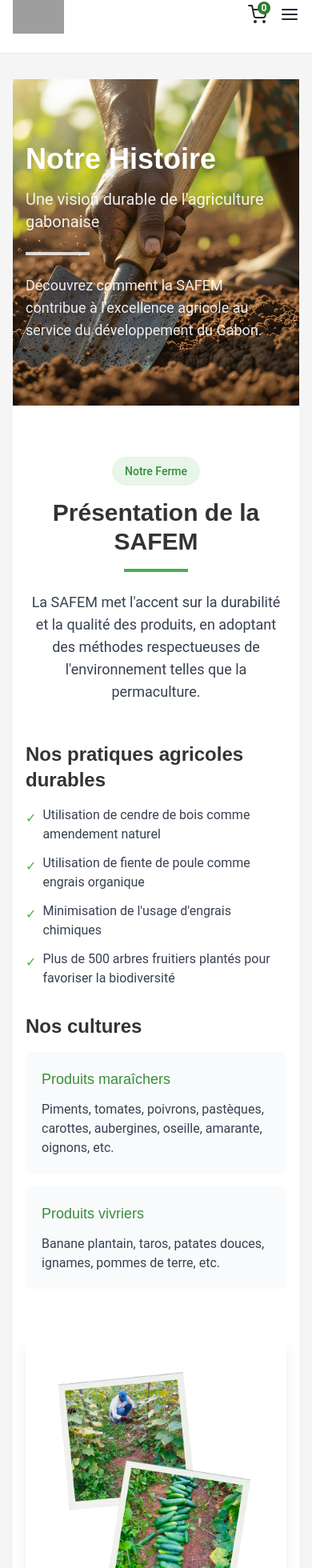
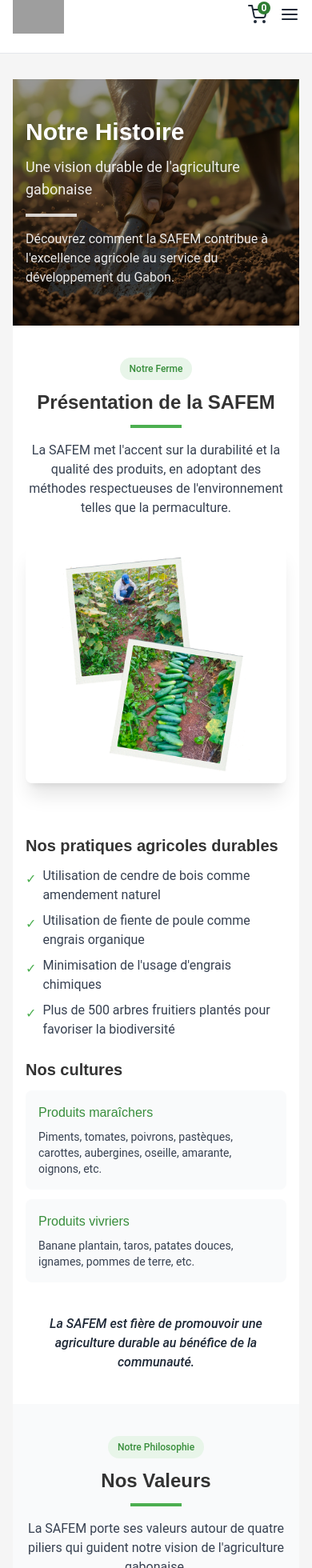
Before and after one commit to FranckSowax/safem, a Next.js app in the folder src/frontend/: page /about in a window 390 px wide. Shown: the part 30-1990 px from the top of the page at 80% size. Built offline with nearby package versions, Linux system fonts and the light colour scheme; no server answers; grey boxes are pictures that could not be loaded.

Commit message:
Optimisation de la responsivité de la page Notre Histoire pour mobile - ajustements des espacements, tailles de texte et mise en page

```diff
--- a/src/frontend/src/pages/about/index.js
+++ b/src/frontend/src/pages/about/index.js
@@ -18,29 +18,31 @@
       </Head>
 
       {/* Section Hero avec bannière */}
-      <section className="py-20 md:py-28 relative bg-gray-50">
+      <section className="py-12 sm:py-16 md:py-24 lg:py-28 relative bg-gray-50">
         <div className="absolute inset-0 z-0 overflow-hidden">
           <div
             style={{
               backgroundImage: "url('/static/banner_notre_histoire.webp')",
               backgroundSize: "cover",
-              backgroundPosition: "center",
+              backgroundPosition: "center 30%",
               position: "absolute",
               width: "100%",
               height: "100%"
             }}
             aria-label="SAFEM - Notre Histoire"
+            className="banner-image"
           ></div>
+          <div className="absolute inset-0 bg-black bg-opacity-40"></div>
         </div>
 
-        <div className="container-custom relative z-10">
+        <div className="container-custom relative z-10 px-4 sm:px-6">
           <div className="max-w-3xl">
-            <h1 className="text-4xl md:text-5xl lg:text-6xl font-heading font-bold mb-4 text-white drop-shadow-lg">Notre Histoire</h1>
-            <p className="text-xl md:text-2xl text-white opacity-90 mb-6 drop-shadow-md">
+            <h1 className="text-3xl sm:text-4xl md:text-5xl lg:text-6xl font-heading font-bold mb-3 sm:mb-4 text-white drop-shadow-lg">Notre Histoire</h1>
+            <p className="text-lg sm:text-xl md:text-2xl text-white opacity-90 mb-4 sm:mb-6 drop-shadow-md">
               Une vision durable de l'agriculture gabonaise
             </p>
-            <div className="h-1 w-20 bg-white opacity-80 mb-6"></div>
-            <p className="text-lg md:text-xl text-white opacity-90 drop-shadow-md">
+            <div className="h-1 w-16 sm:w-20 bg-white opacity-80 mb-4 sm:mb-6"></div>
+            <p className="text-base sm:text-lg md:text-xl text-white opacity-90 drop-shadow-md max-w-lg sm:max-w-xl md:max-w-2xl">
               Découvrez comment la SAFEM contribue à l'excellence agricole au service du développement du Gabon.
             </p>
           </div>
@@ -48,57 +50,57 @@
       </section>
 
       {/* Section 1: Présentation de la Ferme */}
-      <section className="py-16 bg-white">
-        <div className="container-custom animate-fade-in-up">
-          <div className="mb-12 text-center">
-            <span className="inline-block px-4 py-2 rounded-full bg-primary-50 text-primary-700 font-medium text-sm mb-4">Notre Ferme</span>
-            <h2 className="text-3xl md:text-4xl font-heading font-bold mb-4">Présentation de la SAFEM</h2>
-            <div className="h-1 w-20 bg-primary-500 mx-auto mb-6"></div>
-            <p className="text-gray-700 text-lg max-w-3xl mx-auto">
+      <section className="py-10 sm:py-12 md:py-16 bg-white">
+        <div className="container-custom animate-fade-in-up px-4 sm:px-6">
+          <div className="mb-8 sm:mb-12 text-center">
+            <span className="inline-block px-3 sm:px-4 py-1.5 sm:py-2 rounded-full bg-primary-50 text-primary-700 font-medium text-xs sm:text-sm mb-3 sm:mb-4">Notre Ferme</span>
+            <h2 className="text-2xl sm:text-3xl md:text-4xl font-heading font-bold mb-3 sm:mb-4">Présentation de la SAFEM</h2>
+            <div className="h-1 w-16 sm:w-20 bg-primary-500 mx-auto mb-4 sm:mb-6"></div>
+            <p className="text-gray-700 text-base sm:text-lg max-w-3xl mx-auto">
               La SAFEM met l'accent sur la durabilité et la qualité des produits, en adoptant des méthodes respectueuses de l'environnement telles que la permaculture.
             </p>
           </div>
 
-          <div className="flex flex-col md:flex-row gap-12 items-center mb-16">
-            <div className="w-full md:w-1/2">
-              <h3 className="text-2xl font-heading font-semibold mb-4">Nos pratiques agricoles durables</h3>
-              <ul className="space-y-3 text-gray-700">
+          <div className="flex flex-col md:flex-row gap-8 md:gap-12 items-start mb-10 sm:mb-16">
+            <div className="w-full md:w-1/2 order-2 md:order-1">
+              <h3 className="text-xl sm:text-2xl font-heading font-semibold mb-3 sm:mb-4">Nos pratiques agricoles durables</h3>
+              <ul className="space-y-2 sm:space-y-3 text-gray-700">
                 <li className="flex items-start">
-                  <span className="text-primary-500 mr-2 mt-1">✓</span>
+                  <span className="text-primary-500 mr-2 mt-1 flex-shrink-0">✓</span>
                   <span>Utilisation de cendre de bois comme amendement naturel</span>
                 </li>
                 <li className="flex items-start">
-                  <span className="text-primary-500 mr-2 mt-1">✓</span>
+                  <span className="text-primary-500 mr-2 mt-1 flex-shrink-0">✓</span>
                   <span>Utilisation de fiente de poule comme engrais organique</span>
                 </li>
                 <li className="flex items-start">
-                  <span className="text-primary-500 mr-2 mt-1">✓</span>
+                  <span className="text-primary-500 mr-2 mt-1 flex-shrink-0">✓</span>
                   <span>Minimisation de l'usage d'engrais chimiques</span>
                 </li>
                 <li className="flex items-start">
-                  <span className="text-primary-500 mr-2 mt-1">✓</span>
+                  <span className="text-primary-500 mr-2 mt-1 flex-shrink-0">✓</span>
                   <span>Plus de 500 arbres fruitiers plantés pour favoriser la biodiversité</span>
                 </li>
               </ul>
 
-              <div className="mt-8">
-                <h3 className="text-2xl font-heading font-semibold mb-4">Nos cultures</h3>
-                <div className="grid grid-cols-1 sm:grid-cols-2 gap-4">
-                  <div className="bg-gray-50 p-5 rounded-lg">
-                    <h4 className="font-heading font-medium text-lg mb-3 text-primary-700">Produits maraîchers</h4>
-                    <p className="text-gray-700">Piments, tomates, poivrons, pastèques, carottes, aubergines, oseille, amarante, oignons, etc.</p>
+              <div className="mt-6 sm:mt-8">
+                <h3 className="text-xl sm:text-2xl font-heading font-semibold mb-3 sm:mb-4">Nos cultures</h3>
+                <div className="grid grid-cols-1 sm:grid-cols-2 gap-3 sm:gap-4">
+                  <div className="bg-gray-50 p-4 sm:p-5 rounded-lg">
+                    <h4 className="font-heading font-medium text-base sm:text-lg mb-2 sm:mb-3 text-primary-700">Produits maraîchers</h4>
+                    <p className="text-gray-700 text-sm sm:text-base">Piments, tomates, poivrons, pastèques, carottes, aubergines, oseille, amarante, oignons, etc.</p>
                   </div>
-                  <div className="bg-gray-50 p-5 rounded-lg">
-                    <h4 className="font-heading font-medium text-lg mb-3 text-primary-700">Produits vivriers</h4>
-                    <p className="text-gray-700">Banane plantain, taros, patates douces, ignames, pommes de terre, etc.</p>
+                  <div className="bg-gray-50 p-4 sm:p-5 rounded-lg">
+                    <h4 className="font-heading font-medium text-base sm:text-lg mb-2 sm:mb-3 text-primary-700">Produits vivriers</h4>
+                    <p className="text-gray-700 text-sm sm:text-base">Banane plantain, taros, patates douces, ignames, pommes de terre, etc.</p>
                   </div>
                 </div>
               </div>
             </div>
 
             {/* Image de la ferme avec les cultures */}
-            <div className="w-full md:w-1/2 rounded-lg overflow-hidden shadow-xl">
-              <div className="relative" style={{ height: "400px" }}>
+            <div className="w-full md:w-1/2 rounded-lg overflow-hidden shadow-xl mb-8 md:mb-0 order-1 md:order-2">
+              <div className="relative" style={{ height: "300px", maxHeight: "50vh" }}>
                 <div
                   style={{
                     backgroundImage: "url('/static/notre_histoire1.png')",
@@ -110,13 +112,14 @@
                     height: "100%"
                   }}
                   aria-label="SAFEM - Cultures durables"
+                  className="banner-image"
                 ></div>
               </div>
             </div>
           </div>
 
           <div className="text-center">
-            <p className="text-lg text-gray-800 font-medium italic">
+            <p className="text-base sm:text-lg text-gray-800 font-medium italic">
               La SAFEM est fière de promouvoir une agriculture durable au bénéfice de la communauté.
             </p>
           </div>
@@ -124,65 +127,65 @@
       </section>
 
       {/* Section 2: Nos Valeurs */}
-      <section className="py-16 bg-gray-50">
-        <div className="container-custom animate-fade-in-up delay-100">
-          <div className="mb-12 text-center">
-            <span className="inline-block px-4 py-2 rounded-full bg-primary-50 text-primary-700 font-medium text-sm mb-4">Notre Philosophie</span>
-            <h2 className="text-3xl md:text-4xl font-heading font-bold mb-4">Nos Valeurs</h2>
-            <div className="h-1 w-20 bg-primary-500 mx-auto mb-6"></div>
-            <p className="text-gray-700 text-lg max-w-3xl mx-auto">
+      <section className="py-10 sm:py-12 md:py-16 bg-gray-50">
+        <div className="container-custom animate-fade-in-up delay-100 px-4 sm:px-6">
+          <div className="mb-8 sm:mb-12 text-center">
+            <span className="inline-block px-3 sm:px-4 py-1.5 sm:py-2 rounded-full bg-primary-50 text-primary-700 font-medium text-xs sm:text-sm mb-3 sm:mb-4">Notre Philosophie</span>
+            <h2 className="text-2xl sm:text-3xl md:text-4xl font-heading font-bold mb-3 sm:mb-4">Nos Valeurs</h2>
+            <div className="h-1 w-16 sm:w-20 bg-primary-500 mx-auto mb-4 sm:mb-6"></div>
+            <p className="text-gray-700 text-base sm:text-lg max-w-3xl mx-auto">
               La SAFEM porte ses valeurs autour de quatre piliers qui guident notre vision de l'agriculture gabonaise.
             </p>
           </div>
 
-          <div className="grid grid-cols-1 md:grid-cols-2 gap-8 mb-12">
+          <div className="grid grid-cols-1 md:grid-cols-2 gap-4 sm:gap-6 md:gap-8 mb-8 sm:mb-12">
             {/* Valeur 1 - Travail */}
-            <div className="bg-white rounded-lg p-6 hover:shadow-md transition-shadow border border-gray-100 flex items-start">
-              <div className="w-12 h-12 bg-primary-50 rounded-full flex items-center justify-center flex-shrink-0 mr-4">
-                <FiBriefcase className="text-primary-700 text-xl" />
+            <div className="bg-white rounded-lg p-4 sm:p-6 hover:shadow-md transition-shadow border border-gray-100 flex flex-col sm:flex-row items-center sm:items-start text-center sm:text-left">
+              <div className="w-10 h-10 sm:w-12 sm:h-12 bg-primary-50 rounded-full flex items-center justify-center flex-shrink-0 mb-3 sm:mb-0 sm:mr-4">
+                <FiBriefcase className="text-primary-700 text-lg sm:text-xl" />
               </div>
               <div>
-                <h3 className="text-xl font-heading font-semibold mb-2">Travail en agriculture</h3>
-                <p className="text-gray-700">
+                <h3 className="text-lg sm:text-xl font-heading font-semibold mb-1 sm:mb-2">Travail en agriculture</h3>
+                <p className="text-gray-700 text-sm sm:text-base">
                   Cela englobe toutes les activités physiques et mentales nécessaires à la production agricole, de la préparation du sol jusqu'à la récolte, en passant par l'élevage.
                 </p>
               </div>
             </div>
 
             {/* Valeur 2 - Engagement */}
-            <div className="bg-white rounded-lg p-6 hover:shadow-md transition-shadow border border-gray-100 flex items-start">
-              <div className="w-12 h-12 bg-primary-50 rounded-full flex items-center justify-center flex-shrink-0 mr-4">
-                <FiHeart className="text-primary-700 text-xl" />
+            <div className="bg-white rounded-lg p-4 sm:p-6 hover:shadow-md transition-shadow border border-gray-100 flex flex-col sm:flex-row items-center sm:items-start text-center sm:text-left">
+              <div className="w-10 h-10 sm:w-12 sm:h-12 bg-primary-50 rounded-full flex items-center justify-center flex-shrink-0 mb-3 sm:mb-0 sm:mr-4">
+                <FiHeart className="text-primary-700 text-lg sm:text-xl" />
               </div>
               <div>
-                <h3 className="text-xl font-heading font-semibold mb-2">Engagement</h3>
-                <p className="text-gray-700">
+                <h3 className="text-lg sm:text-xl font-heading font-semibold mb-1 sm:mb-2">Engagement</h3>
+                <p className="text-gray-700 text-sm sm:text-base">
                   Passion et dévouement des agriculteurs à produire des aliments de qualité tout en préservant l'environnement, respectant les normes de durabilité et contribuant positivement à la communauté.
                 </p>
               </div>
             </div>
 
             {/* Valeur 3 - Durabilité */}
-            <div className="bg-white rounded-lg p-6 hover:shadow-md transition-shadow border border-gray-100 flex items-start">
-              <div className="w-12 h-12 bg-primary-50 rounded-full flex items-center justify-center flex-shrink-0 mr-4">
-                <FiGlobe className="text-primary-700 text-xl" />
+            <div className="bg-white rounded-lg p-4 sm:p-6 hover:shadow-md transition-shadow border border-gray-100 flex flex-col sm:flex-row items-center sm:items-start text-center sm:text-left">
+              <div className="w-10 h-10 sm:w-12 sm:h-12 bg-primary-50 rounded-full flex items-center justify-center flex-shrink-0 mb-3 sm:mb-0 sm:mr-4">
+                <FiGlobe className="text-primary-700 text-lg sm:text-xl" />
               </div>
               <div>
-                <h3 className="text-xl font-heading font-semibold mb-2">Durabilité</h3>
-                <p className="text-gray-700">
+                <h3 className="text-lg sm:text-xl font-heading font-semibold mb-1 sm:mb-2">Durabilité</h3>
+                <p className="text-gray-700 text-sm sm:text-base">
                   Produire de manière responsable en préservant les ressources naturelles (eau, sol, biodiversité), en réduisant les émissions de gaz à effet de serre et en limitant l'utilisation de produits chimiques.
                 </p>
               </div>
             </div>
 
             {/* Valeur 4 - Progrès */}
-            <div className="bg-white rounded-lg p-6 hover:shadow-md transition-shadow border border-gray-100 flex items-start">
-              <div className="w-12 h-12 bg-primary-50 rounded-full flex items-center justify-center flex-shrink-0 mr-4">
-                <FiTrendingUp className="text-primary-700 text-xl" />
+            <div className="bg-white rounded-lg p-4 sm:p-6 hover:shadow-md transition-shadow border border-gray-100 flex flex-col sm:flex-row items-center sm:items-start text-center sm:text-left">
+              <div className="w-10 h-10 sm:w-12 sm:h-12 bg-primary-50 rounded-full flex items-center justify-center flex-shrink-0 mb-3 sm:mb-0 sm:mr-4">
+                <FiTrendingUp className="text-primary-700 text-lg sm:text-xl" />
               </div>
               <div>
-                <h3 className="text-xl font-heading font-semibold mb-2">Progrès</h3>
-                <p className="text-gray-700">
+                <h3 className="text-lg sm:text-xl font-heading font-semibold mb-1 sm:mb-2">Progrès</h3>
+                <p className="text-gray-700 text-sm sm:text-base">
                   Recherche continue d'innovation et d'améliorations visant à accroître l'efficacité, la productivité et la durabilité à travers l'adoption de technologies nouvelles et des méthodes agricoles avancées.
                 </p>
               </div>
@@ -190,7 +193,7 @@
           </div>
 
           {/* Bannière illustrative simple */}
-          <div className="relative rounded-xl overflow-hidden h-80 mt-12">
+          <div className="relative rounded-xl overflow-hidden h-64 sm:h-72 md:h-80 mt-8 sm:mt-10 md:mt-12">
             <div className="absolute inset-0">
               <div
                 style={{
@@ -202,12 +205,14 @@
                   height: "100%"
                 }}
                 aria-label="Une agriculture responsable pour le Gabon"
+                className="banner-image"
               ></div>
+              <div className="absolute inset-0 bg-black bg-opacity-40"></div>
             </div>
             <div className="absolute inset-0 z-20 flex items-center justify-center">
               <div className="text-center text-white max-w-xl px-4">
-                <h3 className="text-2xl md:text-3xl font-heading font-bold mb-4 text-white">Une agriculture responsable pour le Gabon</h3>
-                <p className="text-lg opacity-90">Notre ambition est de contribuer à un avenir agricole durable, respectueux des écosystèmes et profitable aux communautés locales.</p>
+                <h3 className="text-xl sm:text-2xl md:text-3xl font-heading font-bold mb-2 sm:mb-4 text-white">Une agriculture responsable pour le Gabon</h3>
+                <p className="text-sm sm:text-base md:text-lg opacity-90">Notre ambition est de contribuer à un avenir agricole durable, respectueux des écosystèmes et profitable aux communautés locales.</p>
               </div>
             </div>
           </div>
@@ -215,50 +220,50 @@
       </section>
 
       {/* Section 3: Notre Équipe */}
-      <section className="py-16 bg-white">
-        <div className="container-custom animate-fade-in-up delay-200">
-          <div className="mb-10 text-center">
-            <span className="inline-block px-4 py-2 rounded-full bg-primary-50 text-primary-700 font-medium text-sm mb-4">Les Experts</span>
-            <h2 className="text-3xl md:text-4xl font-heading font-bold mb-4">Notre Équipe</h2>
-            <div className="h-1 w-20 bg-primary-500 mx-auto mb-6"></div>
-            <p className="text-gray-700 text-lg max-w-3xl mx-auto">
+      <section className="py-10 sm:py-12 md:py-16 bg-white">
+        <div className="container-custom animate-fade-in-up delay-200 px-4 sm:px-6">
+          <div className="mb-6 sm:mb-8 md:mb-10 text-center">
+            <span className="inline-block px-3 sm:px-4 py-1.5 sm:py-2 rounded-full bg-primary-50 text-primary-700 font-medium text-xs sm:text-sm mb-3 sm:mb-4">Les Experts</span>
+            <h2 className="text-2xl sm:text-3xl md:text-4xl font-heading font-bold mb-3 sm:mb-4">Notre Équipe</h2>
+            <div className="h-1 w-16 sm:w-20 bg-primary-500 mx-auto mb-4 sm:mb-6"></div>
+            <p className="text-gray-700 text-base sm:text-lg max-w-3xl mx-auto">
               La SAFEM dispose d'une équipe jeune et qualifiée qui s'engage pour l'excellence agricole et le développement du Gabon.
             </p>
           </div>
 
-          <div className="flex flex-col-reverse md:flex-row gap-10 items-center mb-12">
-            <div className="w-full md:w-1/2">
-              <h3 className="text-2xl font-heading font-semibold mb-5">Une équipe jeune et qualifiée</h3>
-              <ul className="space-y-4 text-gray-700">
+          <div className="flex flex-col-reverse md:flex-row gap-6 sm:gap-8 md:gap-10 items-start mb-8 sm:mb-10 md:mb-12">
+            <div className="w-full md:w-1/2 mt-6 md:mt-0">
+              <h3 className="text-xl sm:text-2xl font-heading font-semibold mb-3 sm:mb-5">Une équipe jeune et qualifiée</h3>
+              <ul className="space-y-3 sm:space-y-4 text-gray-700">
                 <li className="flex items-start">
                   <div className="bg-primary-50 text-primary-700 w-5 h-5 rounded-full flex items-center justify-center flex-shrink-0 mt-1 mr-3 font-medium">1</div>
                   <div>
-                    <span className="block font-medium text-primary-700 mb-1">5 techniciens agricoles</span>
-                    <span className="text-gray-600">Formés à l'école des cadres d'Oyem (Certificat d'aptitude aux sciences agricoles)</span>
+                    <span className="block font-medium text-primary-700 mb-1 text-base">5 techniciens agricoles</span>
+                    <span className="text-gray-600 text-sm sm:text-base">Formés à l'école des cadres d'Oyem (Certificat d'aptitude aux sciences agricoles)</span>
                   </div>
                 </li>
                 <li className="flex items-start">
                   <div className="bg-primary-50 text-primary-700 w-5 h-5 rounded-full flex items-center justify-center flex-shrink-0 mt-1 mr-3 font-medium">2</div>
                   <div>
-                    <span className="block font-medium text-primary-700 mb-1">1 spécialiste de la banane plantain</span>
-                    <span className="text-gray-600">Formé par le PNUD (Programme des Nations Unies pour le développement)</span>
+                    <span className="block font-medium text-primary-700 mb-1 text-base">1 spécialiste de la banane plantain</span>
+                    <span className="text-gray-600 text-sm sm:text-base">Formé par le PNUD (Programme des Nations Unies pour le développement)</span>
                   </div>
                 </li>
                 <li className="flex items-start">
                   <div className="bg-primary-50 text-primary-700 w-5 h-5 rounded-full flex items-center justify-center flex-shrink-0 mt-1 mr-3 font-medium">3</div>
                   <div>
-                    <span className="block font-medium text-primary-700 mb-1">2 ouvriers agricoles</span>
-                    <span className="text-gray-600">Expérimentés dans les techniques agricoles locales</span>
+                    <span className="block font-medium text-primary-700 mb-1 text-base">2 ouvriers agricoles</span>
+                    <span className="text-gray-600 text-sm sm:text-base">Expérimentés dans les techniques agricoles locales</span>
                   </div>
                 </li>
               </ul>
 
-              <div className="mt-8">
-                <h3 className="text-2xl font-heading font-semibold mb-4">Notre mission</h3>
-                <p className="text-gray-700 mb-4">
+              <div className="mt-6 sm:mt-8">
+                <h3 className="text-xl sm:text-2xl font-heading font-semibold mb-3 sm:mb-4">Notre mission</h3>
+                <p className="text-gray-700 text-sm sm:text-base mb-3 sm:mb-4">
                   Notre objectif principal est de contribuer à l'autosuffisance alimentaire du Gabon et de l'Afrique centrale, en fournissant des produits de qualité, en soutenant l'emploi des jeunes, et en améliorant les balances commerciale et des paiements du pays.
                 </p>
-                <p className="text-gray-700">
+                <p className="text-gray-700 text-sm sm:text-base">
                   La ferme ambitionne également d'industrialiser et automatiser ses activités afin d'accroître sa production et participer au développement économique local.
                 </p>
               </div>
@@ -266,19 +271,21 @@
 
             {/* Image de l'équipe avec une mise en page circulaire */}
             <div className="w-full md:w-1/2">
-              <div className="relative">
+              <div className="relative bg-gray-50 rounded-lg overflow-hidden shadow-md">
                 <div
                   style={{
                     backgroundImage: "url('/static/image_histoire4.jpg')",
                     backgroundSize: "contain",
                     backgroundPosition: "center",
                     backgroundRepeat: "no-repeat",
-                    height: "350px",
+                    height: "280px",
+                    maxHeight: "40vh",
                     width: "100%",
                     borderRadius: "0.5rem",
-                    border: "2px solid #e1f5fe"
+                    backgroundColor: "#f3f4f6"
                   }}
-                  aria-label="L'équipe de la SAFEM"
+                  aria-label="Équipe SAFEM"
+                  className="banner-image"
                 ></div>
               </div>
             </div>
```
